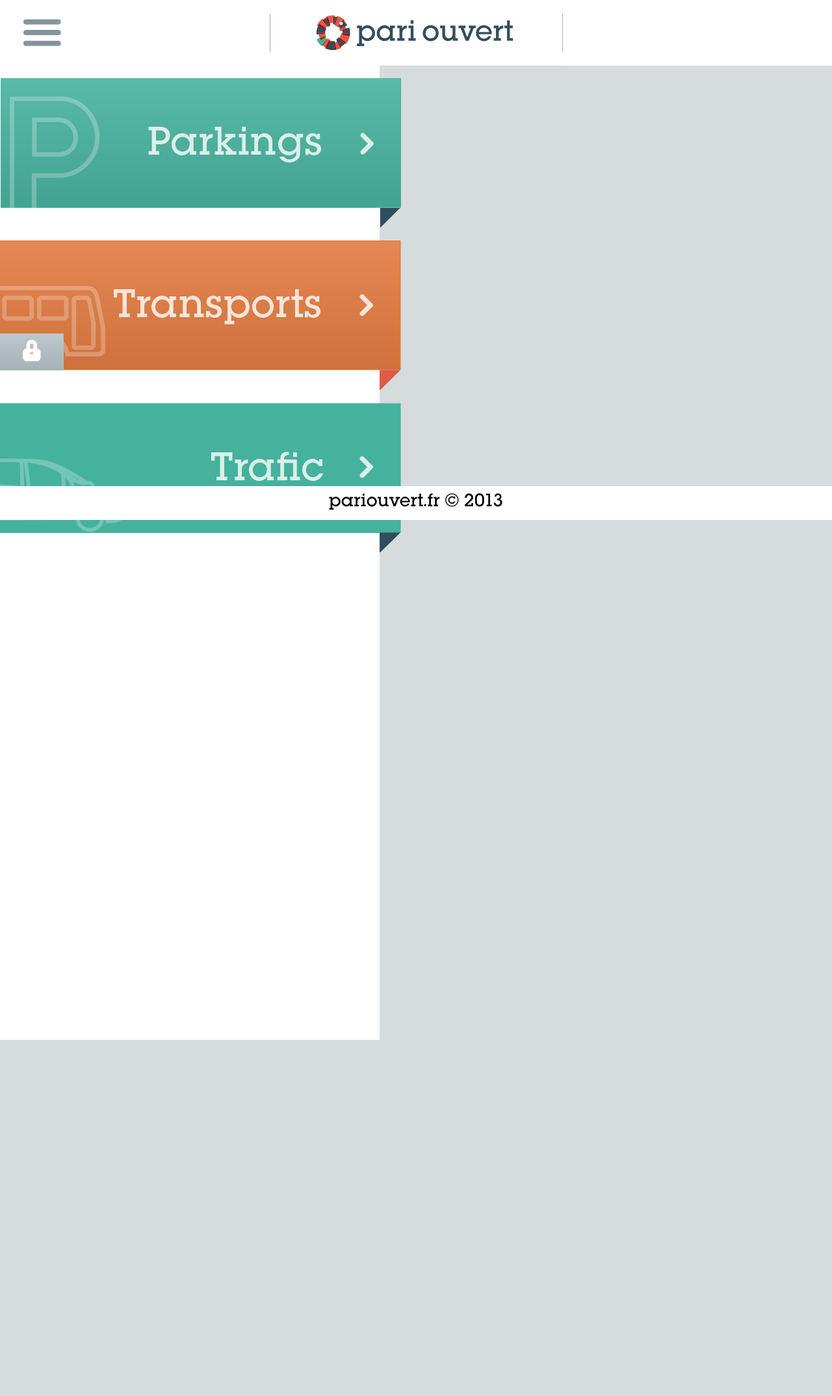
After one commit to giboow/pari-ouvert, a PHP site: template app/silex/src/views/pari.twig in a window 1280 px wide. The commit adds this page. Shown: the whole page at 65% size. Run offline with PHP 8.4, Linux system fonts and the light colour scheme; the template is opened without the code that fills it, so the values that code supplies are empty; style sheets or scripts are compiled from the project's sources; some libraries are stand-ins or nearby versions.

Commit message:
css + interface menu pari

```diff
--- a/app/silex/compass/style.scss
+++ b/app/silex/compass/style.scss
@@ -127,20 +127,22 @@ footer {
 #content {
     font-size : 2em;
     background-color: $grey;
-    padding-top: 80px;
+    padding-top: 100px;
     padding-left: 20px;
     padding-right: 20px;
     margin: 0;
-    min-height: 1024px;
+    min-height: 2048px;
 
     #index {
         margin-left: -20px;
+        margin-top: -20px;
         width: 584px;
         background-color: $white;
+        padding-top: 20px;
         .action {
             margin: 20px 0;
         }
-        min-height: 1024px;
+        min-height: 1500px;
     }
 
     #user {
--- a/app/silex/src/views/index.twig
+++ b/app/silex/src/views/index.twig
@@ -9,7 +9,7 @@
         {% endif %}
 
         <div class="action parier">
-            <a href="">
+            <a href="/pari">
                 <img src="img/btn_home_parier.png" width="617px" height="230px"></img>
             </a>
         </div>
--- /dev/null
+++ b/app/silex/src/views/pari.twig
@@ -0,0 +1,23 @@
+{% extends "layout.twig" %}
+
+{% block content %}
+    <div id="index">
+
+        <div class="action parking">
+            <a href="/pari/parking">
+                <img src="img/btn_parier_parking.png" width="617px" height="230px"></img>
+            </a>
+        </div>
+        <div class="action transport">
+            <a href="/pari/transport">
+                <img src="img/btn_parier_transports.png" width="617px" height="230px"></img>
+            </a>
+        </div>
+        <div class="action trafic">
+            <a href="/pari/trafic">
+            <img src="img/btn_parier_trafic.png" width="617px" height="230px"></img>
+
+            </a>
+        </div>
+    </div>
+{% endblock %}
--- a/app/silex/web/css/style.css
+++ b/app/silex/web/css/style.css
@@ -123,29 +123,31 @@ footer .etats .pariDispo {
 #content {
   font-size: 2em;
   background-color: #d6dbde;
-  padding-top: 80px;
+  padding-top: 100px;
   padding-left: 20px;
   padding-right: 20px;
   margin: 0;
-  min-height: 1024px;
+  min-height: 2048px;
 }
 /* line 136, ../../compass/style.scss */
 #content #index {
   margin-left: -20px;
+  margin-top: -20px;
   width: 584px;
   background-color: white;
-  min-height: 1024px;
+  padding-top: 20px;
+  min-height: 1500px;
 }
-/* line 140, ../../compass/style.scss */
+/* line 142, ../../compass/style.scss */
 #content #index .action {
   margin: 20px 0;
 }
-/* line 146, ../../compass/style.scss */
+/* line 148, ../../compass/style.scss */
 #content #user {
   margin: 20px 0;
   padding-top: 20px;
 }
-/* line 149, ../../compass/style.scss */
+/* line 151, ../../compass/style.scss */
 #content #user .name {
   color: #4bb5a3;
   font-weight: bold;
--- a/app/silex/web/index.php
+++ b/app/silex/web/index.php
@@ -21,6 +21,12 @@ use Symfony\Component\Validator\Constraints as Assert;
 $app->get('/', function() use ($app) {
     return $app['twig']->render(
         "index.twig", array("msg" => "hello")
+    );
+});
+
+$app->get('/pari', function() use ($app){
+    return $app['twig']->render(
+            "pari.twig", array()
     );
 });
 
```
